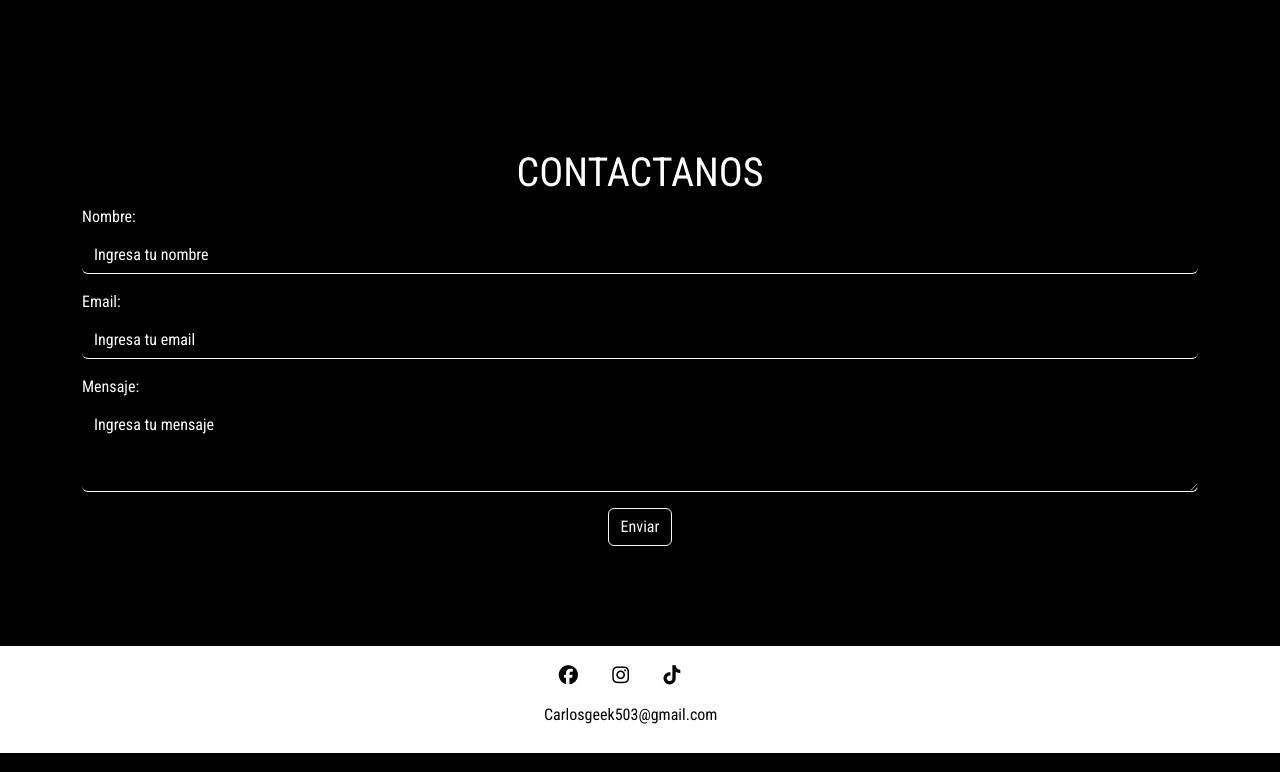
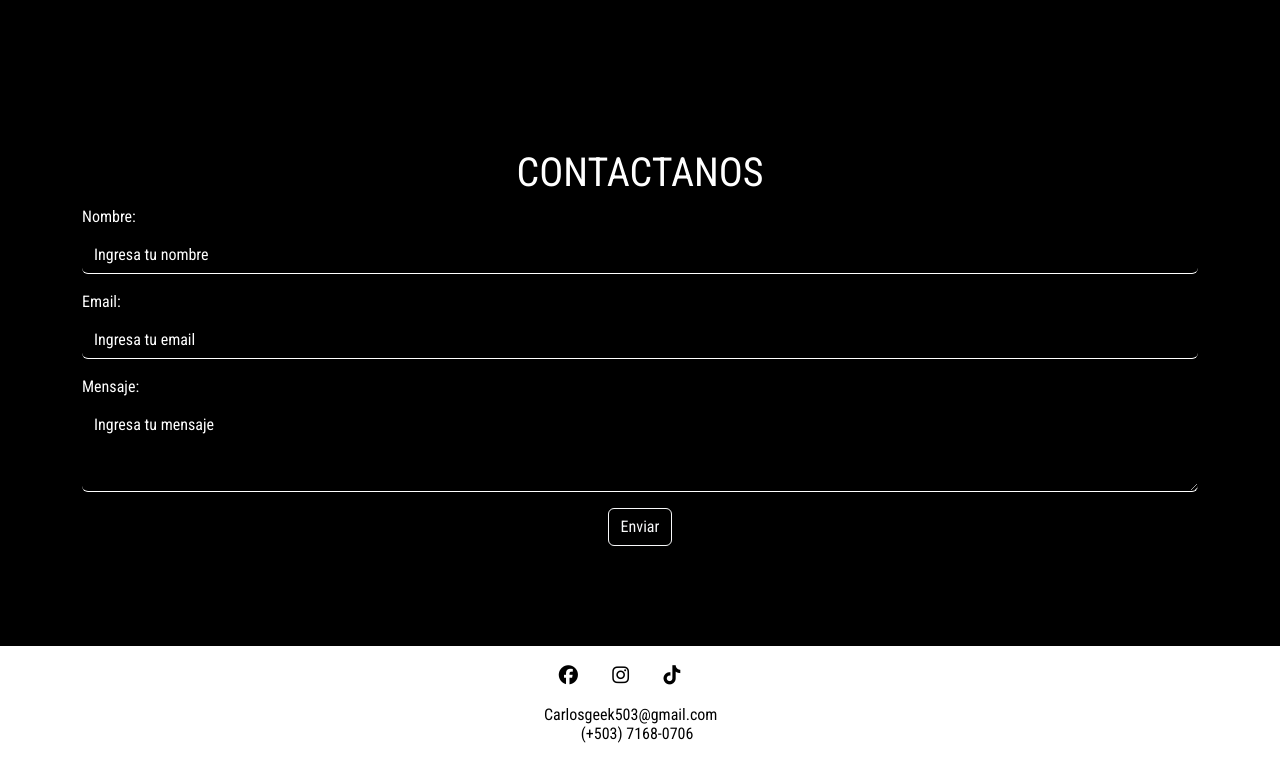
Before and after one commit to CallmeCarlos503/Portafolio, a website: page index.html in a window 1280 px wide. Shown: the part 2825-3597 px from the top of the page. Drawn offline with nearby package versions, Linux system fonts and the light colour scheme.

Commit message:
Update index.html

```diff
--- a/index.html
+++ b/index.html
@@ -294,6 +294,8 @@
                 </li>
                 <h3 class="correo">
                     <a href="mailto:Carlosgeek503@gmail.com" style="color: black;">Carlosgeek503@gmail.com</a>
+                    <br>
+                    <a href="tel:+50371680706" style="color: black; margin-left: 5%; margin-top: 2%;">(+503) 7168-0706</a>
                 </h3>
             </ol>
 
```
